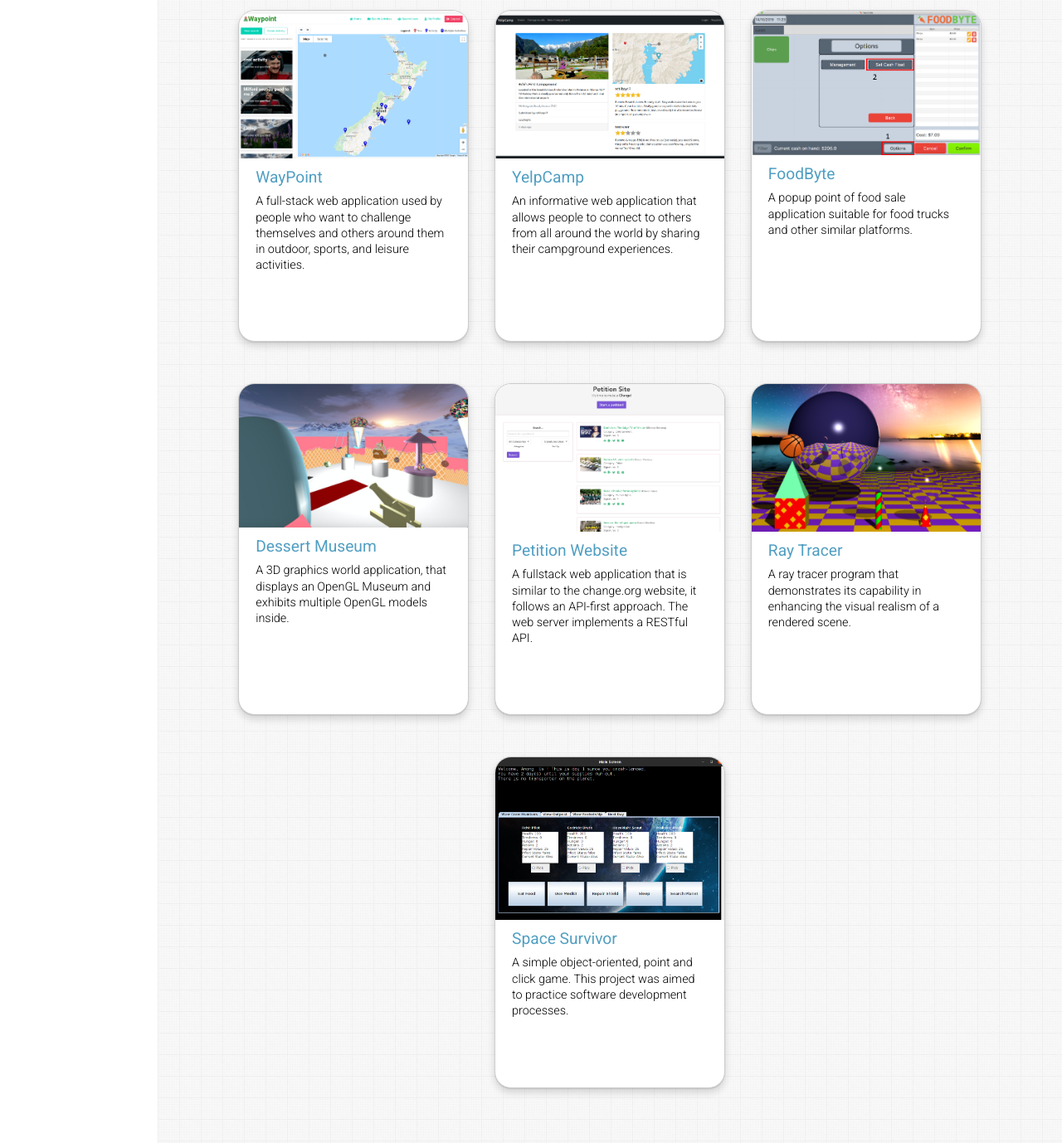
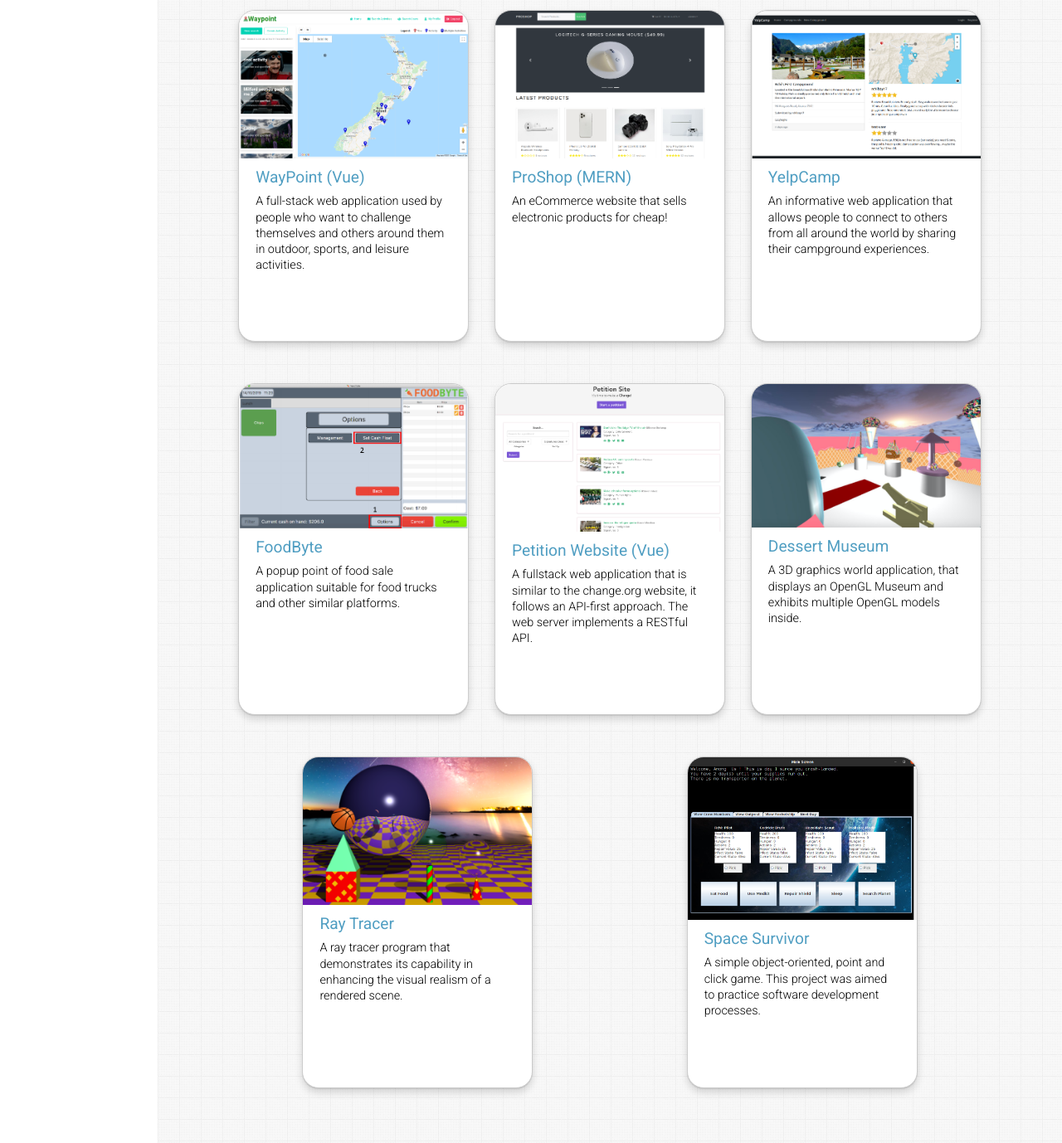
Before and after one commit to archielugtu/archielugtu.github.io, a plain HTML site: page index.html in a window 1280 px wide. Shown: the part 2135-3513 px from the top of the page at 83% size. Drawn offline with Linux system fonts and the light colour scheme; some packages are replaced by stand-ins of ours; a script that the page names is missing.

Commit message:
Added new project ProShop (MERN)

```diff
--- a/index.html
+++ b/index.html
@@ -135,7 +135,7 @@
                                 <img src="/waypoint.png" alt="Avatar">
                             </div>
                             <div class="card-body">
-                                <h3 class="card-name">WayPoint</h3>
+                                <h3 class="card-name">WayPoint (Vue)</h3>
                                 <p class="card-info">
                                     A full-stack web application used by people who want to challenge themselves and others around
                                     them in outdoor, sports, and leisure activities.
@@ -161,6 +161,39 @@
                             </div>
                         </div>
                     </div>
+
+                    <div class="card">
+                        <div class="card-container">
+                            <div class="card-header">
+                                <img src="/proshop.png" alt="Avatar">
+                            </div>
+                            <div class="card-body">
+                                <h3 class="card-name">ProShop (MERN)</h3>
+                                <p class="card-info">
+                                    An eCommerce website that sells electronic products for cheap!
+                                </p>
+                            </div>
+                        </div>
+                        <div class="card-popup">
+                            <div class="popup-body">
+                                <div class="popup-title">
+                                    Accomplishments
+                                    <a nohref class="popup-x-btn"><i class="fas fa-times fa-sm"></i></a>
+                                </div>
+                                <ul>
+                                    <li><strong>Frontend</strong>: React, React-Bootstrap, Redux</li>
+                                    <li><strong>Backend</strong>: Node.js, Express.js, MongoDB, Mongoose</li>
+                                    <li><strong>Security</strong>: Bcrypt.js, JWT</li>
+                                    <li><strong>Other</strong>: PayPal, Express-session, React-Helmet</li>
+                                </ul>
+                            </div>
+                            <div class="popup-footer">
+                                <a href="https://github.com/rchilugtu/ProShop-MERN" target="_blank" title="View code"><i class="fab fa-github fa-2x"></i></a>
+                                <a href="https://proshop-site.herokuapp.com/" target="_blank" title="View live"><i class="fas fa-external-link-alt fa-2x"></i></a>
+                            </div>
+                        </div>
+                    </div>
+
                     <div class="card">
                         <div class="card-container">
                             <div class="card-header">
@@ -193,6 +226,7 @@
                             </div>
                         </div>
                     </div>
+
                     <div class="card">
                         <div class="card-container">
                             <div class="card-header">
@@ -227,6 +261,36 @@
                     <div class="card">
                         <div class="card-container">
                             <div class="card-header">
+                                <img src="/petitionsite.png" alt="Avatar">
+                            </div>
+                            <div class="card-body">
+                                <h3 class="card-name">Petition Website (Vue)</h3>
+                                <p class="card-info">
+                                    A fullstack web application that is similar to the change.org website, it follows an API-first approach. The web server implements a RESTful API.
+                                </p>
+                            </div>
+                        </div>
+                        <div class="card-popup">
+                            <div class="popup-body">
+                                <div class="popup-title">
+                                    Accomplishments
+                                    <a nohref class="popup-x-btn"><i class="fas fa-times fa-sm"></i></a>
+                                </div>
+                                <ul>
+                                    <li><strong>Frontend</strong>: Vue.js, Bulma/Buefy CSS</li>
+                                    <li><strong>Backend</strong>: Node.js, Express.js, MySQL</li>
+                                    <li><strong>Other</strong>: Vuex, Git </li>
+                                </ul>
+                            </div>
+                            <div class="popup-footer">
+                                <a href="https://github.com/rchilugtu/Petition-Website-Client" target="_blank" title="View Client code"><i class="fab fa-github fa-2x"></i></a>
+                                <a href="https://github.com/rchilugtu/Petition-Website-Server" target="_blank" title="View Server code"><i class="fab fa-github fa-2x"></i></a>
+                            </div>
+                        </div>
+                    </div>
+                    <div class="card">
+                        <div class="card-container">
+                            <div class="card-header">
                                 <img src="/dessert.png" alt="Avatar">
                             </div>
                             <div class="card-body">
@@ -254,36 +318,7 @@
                             </div>
                         </div>
                     </div>
-                    <div class="card">
-                        <div class="card-container">
-                            <div class="card-header">
-                                <img src="/petitionsite.png" alt="Avatar">
-                            </div>
-                            <div class="card-body">
-                                <h3 class="card-name">Petition Website</h3>
-                                <p class="card-info">
-                                    A fullstack web application that is similar to the change.org website, it follows an API-first approach. The web server implements a RESTful API.
-                                </p>
-                            </div>
-                        </div>
-                        <div class="card-popup">
-                            <div class="popup-body">
-                                <div class="popup-title">
-                                    Accomplishments
-                                    <a nohref class="popup-x-btn"><i class="fas fa-times fa-sm"></i></a>
-                                </div>
-                                <ul>
-                                    <li><strong>Frontend</strong>: Vue.js, Bulma/Buefy CSS</li>
-                                    <li><strong>Backend</strong>: Node.js, Express.js, MySQL</li>
-                                    <li><strong>Other</strong>: Vuex, Git </li>
-                                </ul>
-                            </div>
-                            <div class="popup-footer">
-                                <a href="https://github.com/rchilugtu/Petition-Website-Client" target="_blank" title="View Client code"><i class="fab fa-github fa-2x"></i></a>
-                                <a href="https://github.com/rchilugtu/Petition-Website-Server" target="_blank" title="View Server code"><i class="fab fa-github fa-2x"></i></a>
-                            </div>
-                        </div>
-                    </div>
+
                     <div class="card">
                         <div class="card-container">
                             <div class="card-header">
```
Also changed, not shown: proshop.png (added).
